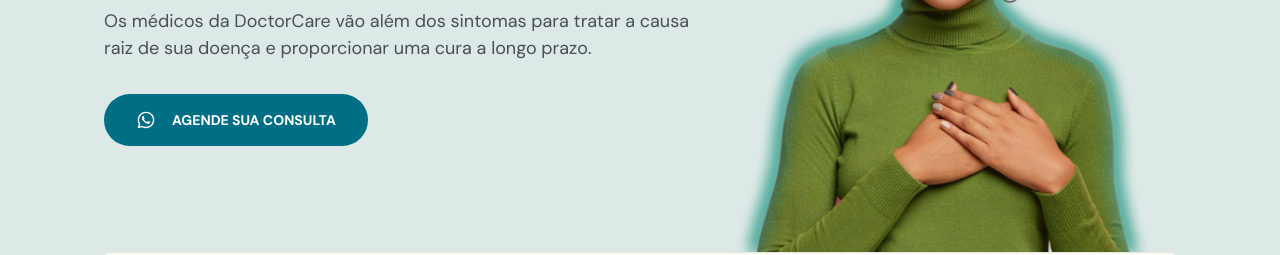
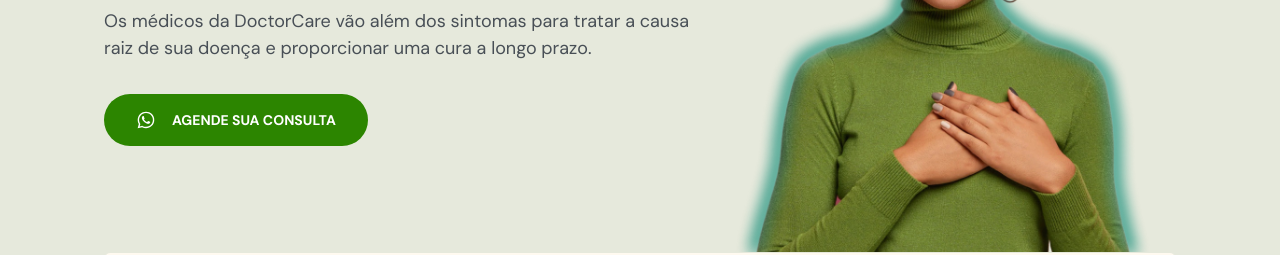
Before and after one commit to PedroM-Correia/NLW_DoctorCare, a plain HTML site: page index.html in a window 1280 px wide. Shown: the part 366-621 px from the top of the page. Drawn offline with nearby package versions, Linux system fonts and the light colour scheme.

Commit message:
Update style.css

```diff
--- a/style.css
+++ b/style.css
@@ -8,7 +8,7 @@
 
 :root {
   font-size: 62.5%;
-  --hue: 190;
+  --hue: 100;
   --primary-color: hsl(var(--hue), 100%, 26%);
   --headline: hsl(210, 11%, 15%);
   --paragraph: hsla(210, 9%, 31%);
```
